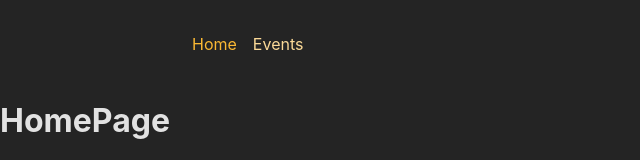
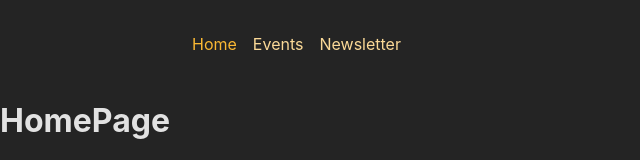
Before and after one commit to fatmakahveci/react-ts-event, a React (Create React App) app in the folder frontend/: page / in a window 1280 px wide. Shown: the top 160 px of the page, without its empty margins (0-640 px from the left). Built offline with nearby package versions, Linux system fonts and the light colour scheme.

Commit message:
Newsletter is added to navbar.

```diff
--- a/frontend/src/app/components/MainNavigation/MainNavigation.tsx
+++ b/frontend/src/app/components/MainNavigation/MainNavigation.tsx
@@ -29,6 +29,16 @@ const MainNavigation = (): JSX.Element => {
 							Events
 						</NavLink>
 					</li>
+					<li>
+						<NavLink
+							className={({ isActive }) =>
+								isActive ? classes.active : undefined
+							}
+							to="/newsletter"
+						>
+							Newsletter
+						</NavLink>
+					</li>
 				</ul>
 			</nav>
 		</header>
```
